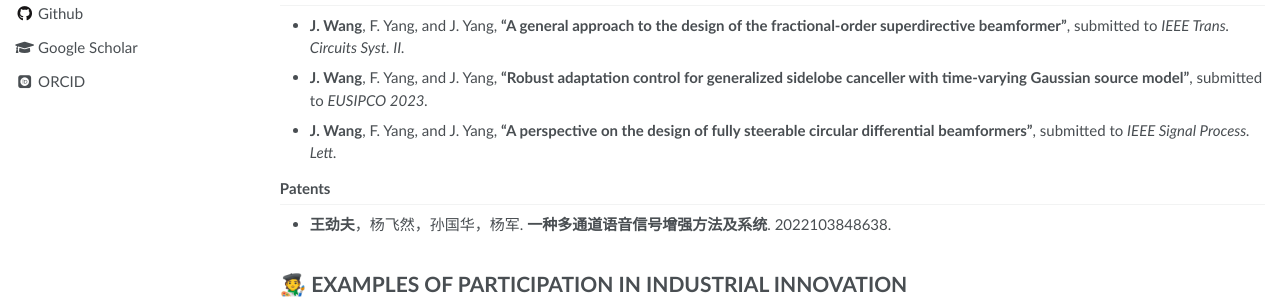
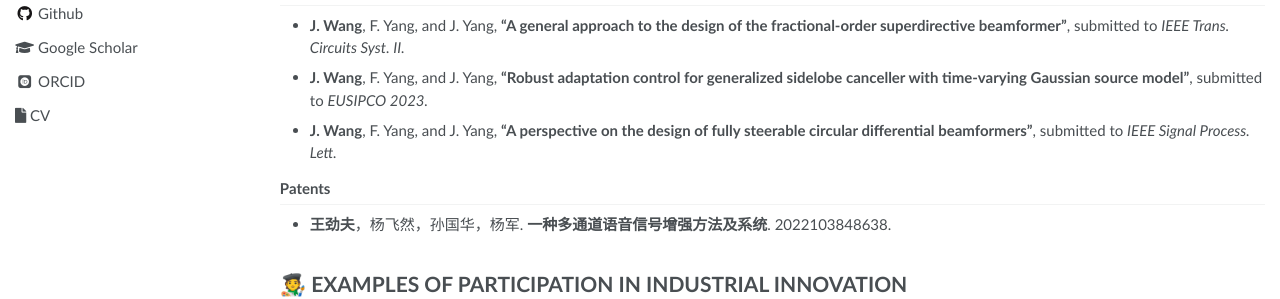
Before and after one commit to 875441459/875441459.github.io, a Jekyll site: the page built from _pages/about.md, in a window 1280 px wide. Shown: the part 556-855 px from the top of the page. Built offline with Jekyll 4.4.1, drawn with Linux system fonts in a browser that asks for light colours; some web fonts are replaced.

```diff
--- a/_config.yml
+++ b/_config.yml
@@ -24,7 +24,8 @@ author:
   name             : "Jinfu Wang (王劲夫)"
   avatar           : "images/JeffreyPics.png"
   bio              : "Institute of Acoustics, Chinese Academy of Sciences"
-  location         : "Beijing, China" #cv               : "docs/JeffWang.pdf"
+  location         : "Beijing, China"
+  cv               : "docs/JeffWang.pdf"
   employer         : #""
   pubmed           :
   googlescholar    : "https://scholar.google.com/citations?user=YOUR_GOOGLE_SCHOLAR_ID&user=ofDbeIQAAAAJ"
```
